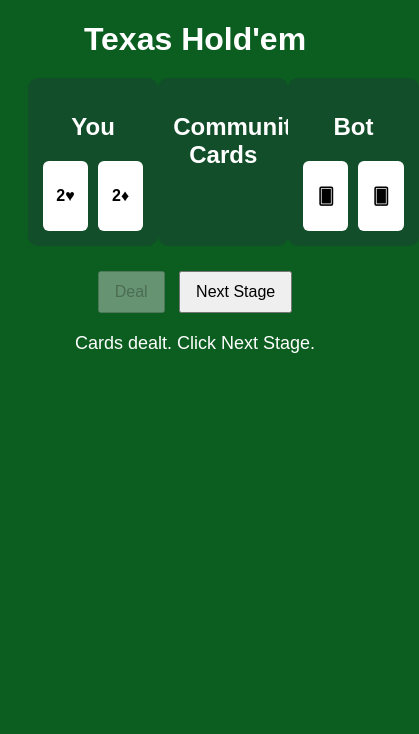
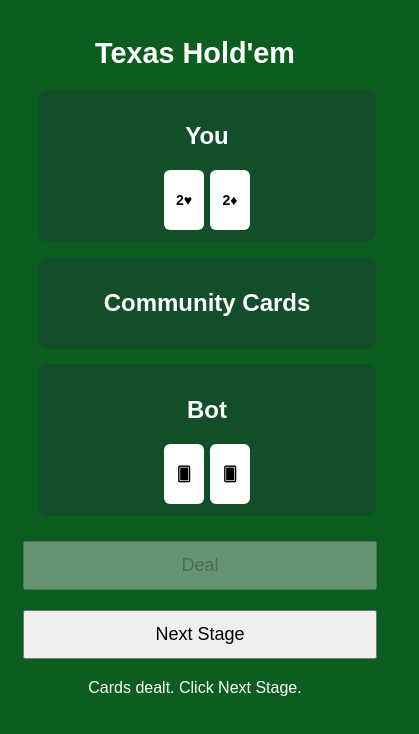
Before and after one commit to mauislands-eng/texas-holdem, a plain HTML site: page index.html in a window 390 px wide. Both pictures are taken after a click on the button "Deal". Shown: the whole page, 419 px wide, since content can reach past the window. Drawn offline with Linux system fonts and the light colour scheme.

Commit message:
Mobile Update style.css

```diff
--- a/style.css
+++ b/style.css
@@ -56,3 +56,55 @@ button {
   margin-top: 15px;
   font-size: 18px;
 }
+
+/* ===========================
+   MOBILE RESPONSIVE LAYOUT
+   =========================== */
+
+@media (max-width: 768px) {
+
+  body {
+    padding: 10px;
+  }
+
+  header h1 {
+    font-size: 1.8rem;
+    margin-bottom: 10px;
+  }
+
+  .table {
+    flex-direction: column;
+    gap: 15px;
+  }
+
+  .player, .community {
+    width: 100%;
+    padding: 12px;
+  }
+
+  .cards {
+    gap: 6px;
+  }
+
+  .card {
+    width: 40px;
+    height: 60px;
+    font-size: 14px;
+  }
+
+  .controls {
+    display: flex;
+    flex-direction: column;
+    gap: 10px;
+  }
+
+  button {
+    width: 100%;
+    font-size: 18px;
+    padding: 12px;
+  }
+
+  #status {
+    font-size: 16px;
+  }
+}
```
